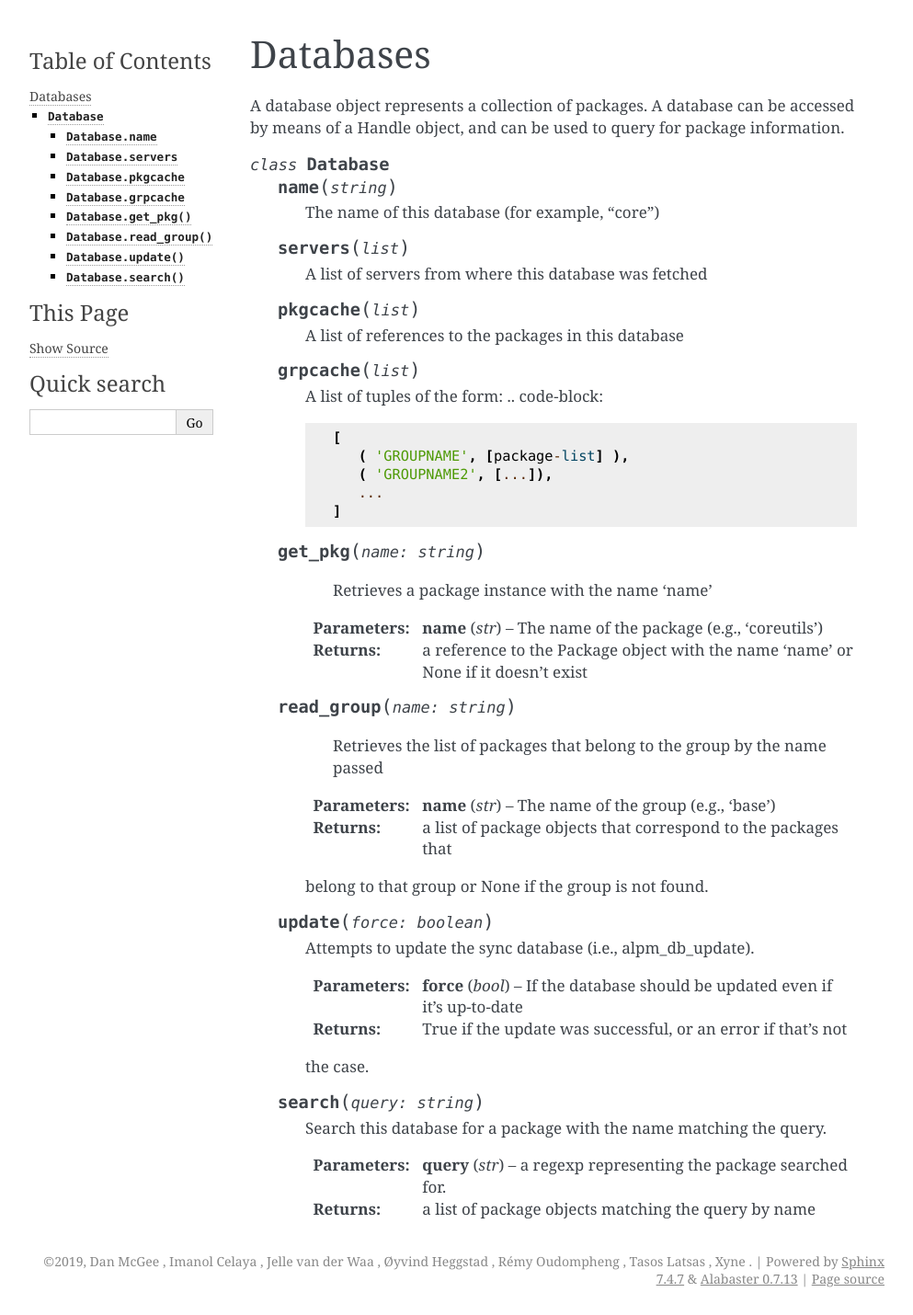
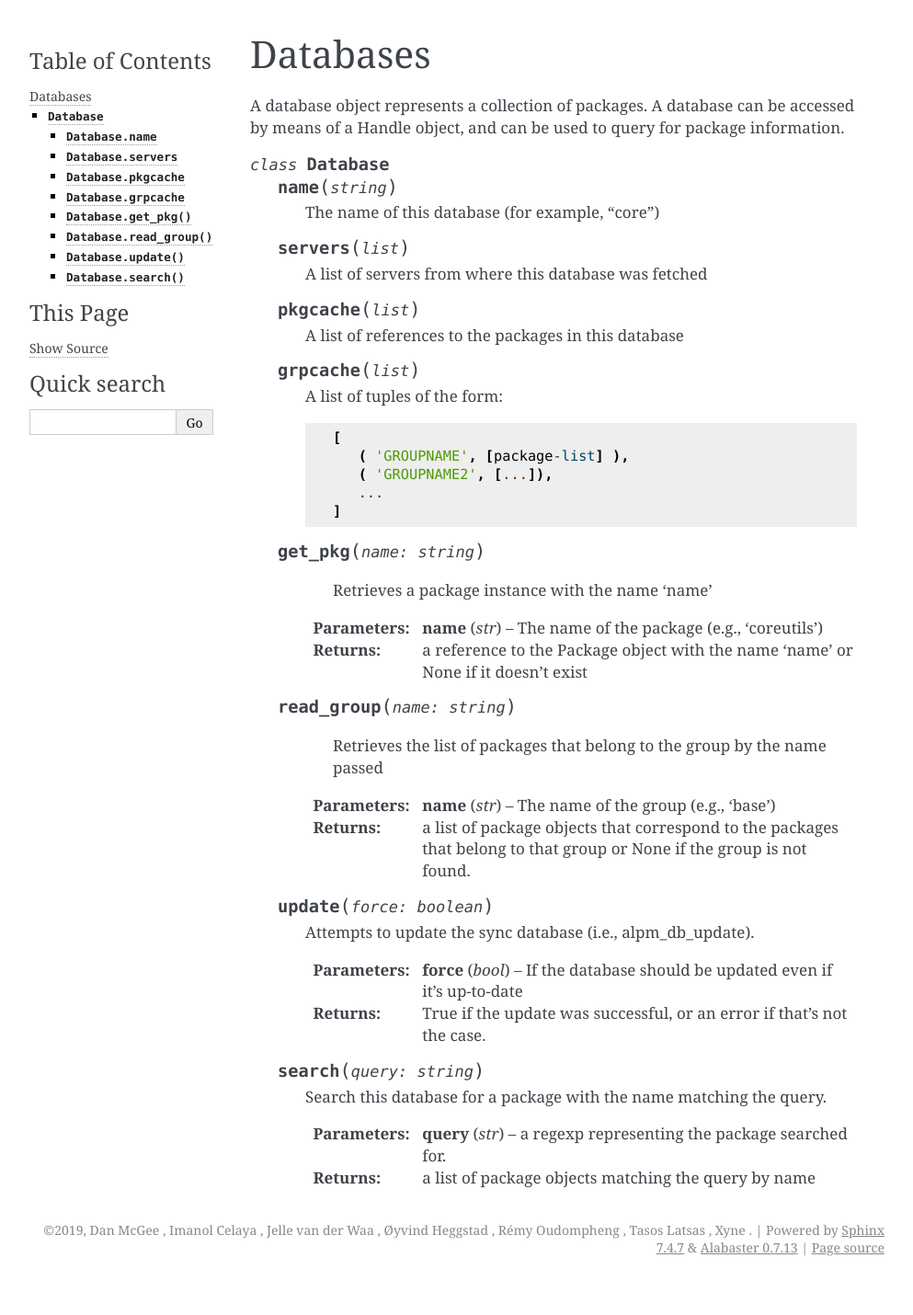
Before and after one commit to archlinux/pyalpm, a Sphinx documentation site: the page built from docs/pyalpm/Database.rst, in a window 1280 px wide. Shown: the whole page at 92% size, without its empty margins (148-1141 px from the left). Built offline with Sphinx 7.4.7, drawn with Linux system fonts in a browser that asks for light colours; formulas are drawn with MathJax 3; pages that are not in the unit, such as notebooks, are missing from menus; after the commit the page ends 1396 px from its top, so only the background shows below that.

Commit message:
docs/pyalpm/Database: fix sphinx warnings
There were a couple of warnings due to errors in the rst syntax.

```diff
--- a/docs/pyalpm/Database.rst
+++ b/docs/pyalpm/Database.rst
@@ -23,7 +23,8 @@ information.
    .. py:attribute:: grpcache (list)
 
       A list of tuples of the form:
-      .. code-block::
+      ::
+
          [
             ( 'GROUPNAME', [package-list] ),
             ( 'GROUPNAME2', [...]),
@@ -46,7 +47,7 @@ information.
 
      :param str name: The name of the group (e.g., 'base')
      :returns: a list of package objects that correspond to the packages that
-     belong to that group or None if the group is not found.
+      belong to that group or None if the group is not found.
 
    .. py:method:: update(force: boolean)
 
@@ -54,7 +55,7 @@ information.
 
       :param bool force: If the database should be updated even if it's up-to-date
       :returns: True if the update was successful, or an error if that's not
-      the case.
+       the case.
 
    .. py:method:: search(query: string)
 
```
